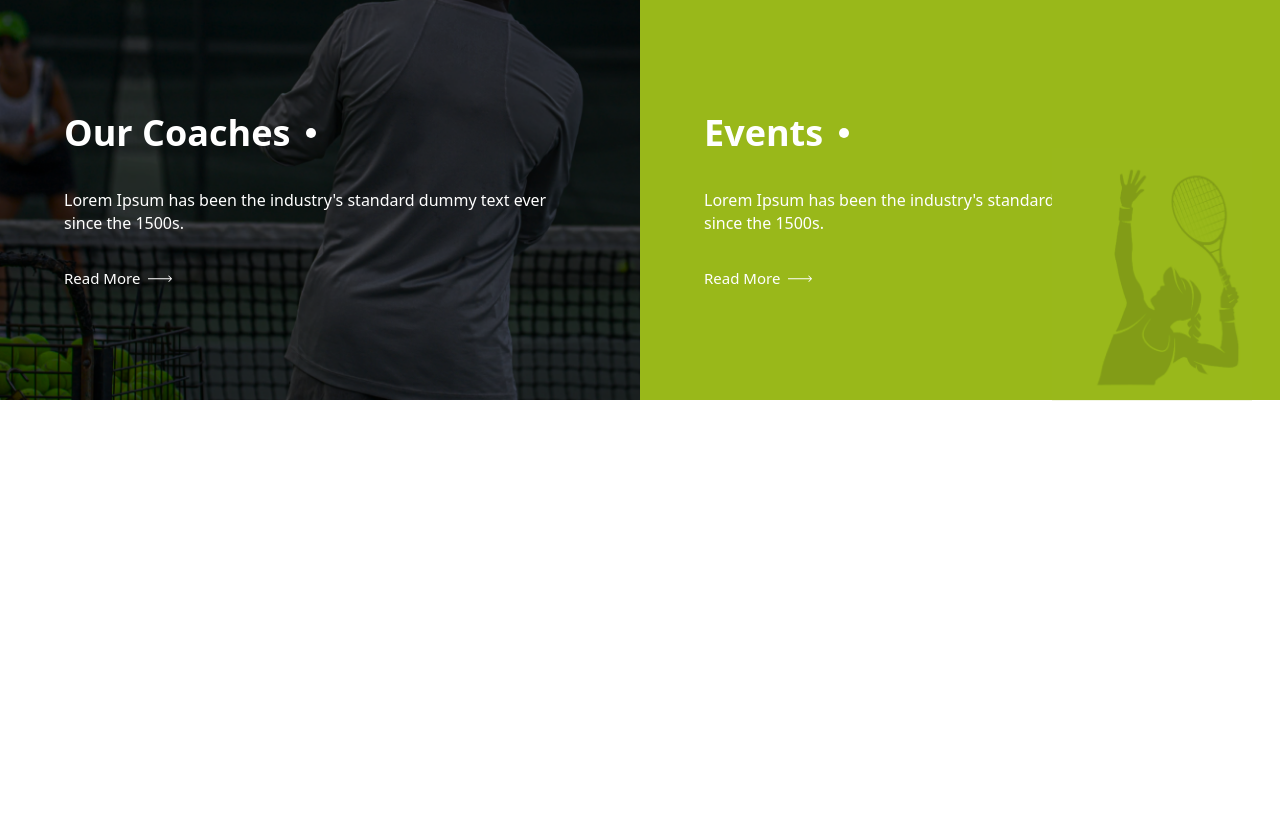
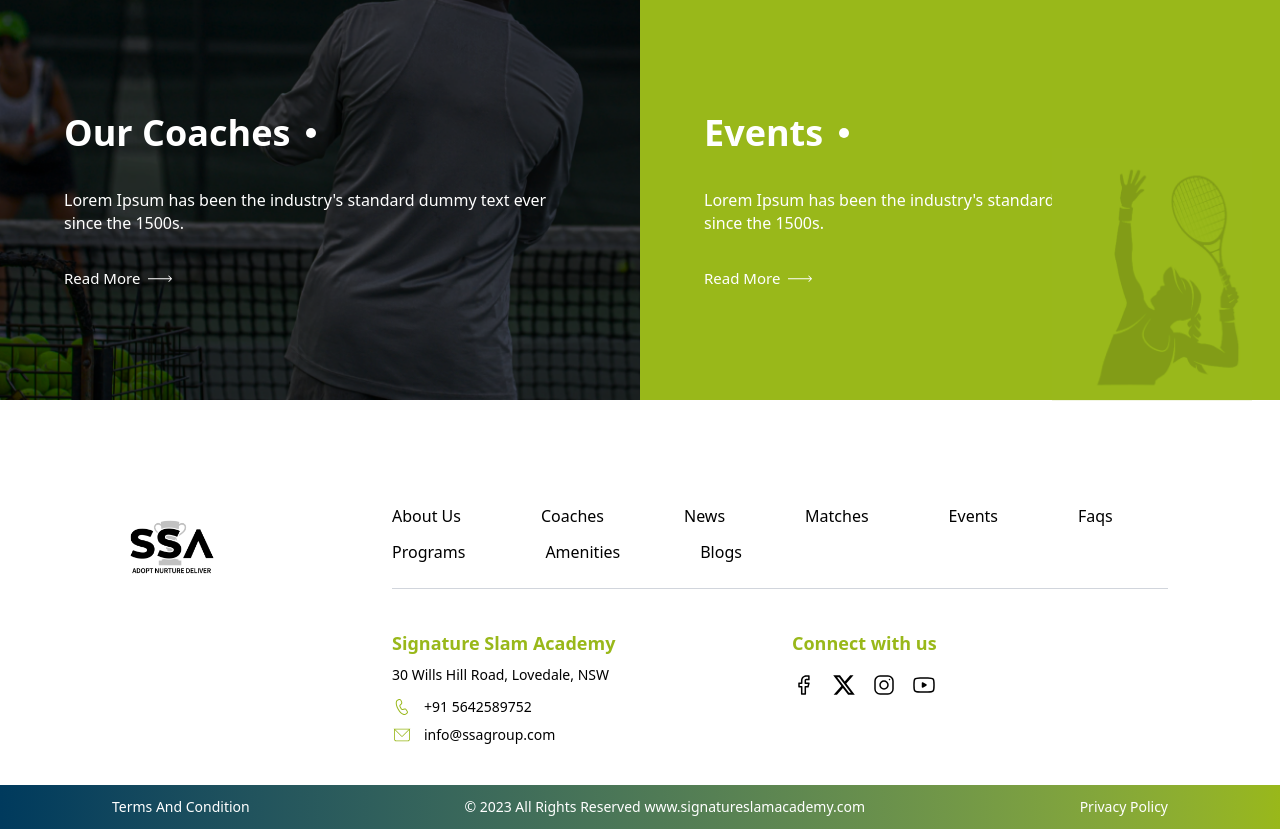
Before and after one commit to ay690/kweb-assignment, a Next.js app: page / in a window 1280 px wide. Shown: the part 6236-7065 px from the top of the page. Before the commit the page ends 6700 px from the top, so only its background shows below. Built offline with nearby package versions, Linux system fonts and the light colour scheme.

Commit message:
UI: Footer

```diff
--- a/src/app/page.tsx
+++ b/src/app/page.tsx
@@ -8,6 +8,7 @@ import Carousal from "@/components/ui/Carousal";
 import LocationSection from "@/components/ui/LocationSection";
 import Professionals from "@/components/ui/Profesionals";
 import EventsCoaches from "@/components/ui/EventsCoaches";
+import Footer from "@/components/common/Footer";
 
 export default function Home() {
   return (
@@ -21,6 +22,7 @@ export default function Home() {
       <LocationSection />
       <Professionals />
       <EventsCoaches />
+      <Footer />
     </main>
   );
 }
--- /dev/null
+++ b/src/components/common/Footer.tsx
@@ -0,0 +1,130 @@
+"use client";
+
+import React from "react";
+import Image from "next/image";
+import Link from "next/link";
+
+const Footer: React.FC = () => {
+  return (
+    <footer className="bg-white pt-10 overflow-hidden">
+
+      <div className="max-w-7xl mx-auto">
+        <div className="flex flex-col md:flex-row justify-between items-start px-4 md:px-[112px] gap-40">
+          {/* Logo */}
+          <div className="mb-6 md:mb-0">
+            <Image
+              src="/images/img_ssalogo_1.png"
+              alt="SSA Logo"
+              width={120}
+              height={100}
+            />
+          </div>
+
+          {/* Nav Links */}
+          <div className="flex-1">
+            <div className="flex flex-wrap gap-x-20 gap-y-3 text-[16px] font-normal text-black capitalize border-b border-gray-300 pb-6">
+              <Link href="/about">about us</Link>
+              <Link href="/coaches">coaches</Link>
+              <Link href="/news">news</Link>
+              <Link href="/matches">matches</Link>
+              <Link href="/events">events</Link>
+              <Link href="/faqs">faqs</Link>
+              <Link href="/programs">programs</Link>
+              <Link href="/amenities">amenities</Link>
+              <Link href="/blogs">blogs</Link>
+            </div>
+
+
+            <div className="grid grid-cols-1 md:grid-cols-2 gap-6 mt-10">
+
+              <div>
+                <h3 className="text-lg font-semibold text-[#99b81a] mb-2">
+                  Signature Slam Academy
+                </h3>
+                <p className="text-sm text-black mb-3">
+                  30 Wills Hill Road, Lovedale, NSW
+                </p>
+                <div className="flex items-center text-sm text-black mb-2">
+                  <Image
+                    src="/images/img_fluentcall20regular.svg"
+                    alt="Phone"
+                    width={20}
+                    height={20}
+                  />
+                  <span className="ml-3">+91 5642589752</span>
+                </div>
+                <div className="flex items-center text-sm text-black">
+                  <Image
+                    src="/images/img_iconamoonemailthin.svg"
+                    alt="Email"
+                    width={20}
+                    height={20}
+                  />
+                  <span className="ml-3">info@ssagroup.com</span>
+                </div>
+              </div>
+
+              <div>
+                <h3 className="text-lg font-semibold text-[#99b81a] mb-4">
+                  Connect with us
+                </h3>
+                <div className="flex space-x-4 mb-4">
+                  <Link href="https://facebook.com" aria-label="Facebook">
+                    <Image
+                      src="/images/img_basilfacebookoutline.svg"
+                      alt="Facebook"
+                      width={24}
+                      height={24}
+                    />
+                  </Link>
+                  <Link href="https://twitter.com" aria-label="Twitter">
+                    <Image
+                      src="/images/img_ritwitterxfill.svg"
+                      alt="Twitter"
+                      width={24}
+                      height={24}
+                    />
+                  </Link>
+                  <Link href="https://instagram.com" aria-label="Instagram">
+                    <Image
+                      src="/images/img_iconoirinstagram.svg"
+                      alt="Instagram"
+                      width={24}
+                      height={24}
+                    />
+                  </Link>
+                  <Link href="https://youtube.com" aria-label="YouTube">
+                    <Image
+                      src="/images/img_iconoiryoutube.svg"
+                      alt="YouTube"
+                      width={24}
+                      height={24}
+                    />
+                  </Link>
+                </div>
+              </div>
+            </div>
+          </div>
+        </div>
+      </div>
+
+      {/* Bottom Bar */}
+      <div className="bg-gradient-to-r from-[#003a5d] to-[#99b81a] py-3 mt-10">
+        <div className="px-4 md:px-[112px] flex flex-col md:flex-row justify-between items-center text-white text-xs md:text-sm">
+          <Link href="/terms" className="capitalize mb-2 md:mb-0">
+            terms and condition
+          </Link>
+          <p className="text-center mb-2 md:mb-0">
+            © 2023 All Rights Reserved{" "}
+            <span className="lowercase">www.signatureslamacademy.com</span>
+          </p>
+          <Link href="/privacy" className="capitalize">
+            privacy policy
+          </Link>
+        </div>
+      </div>
+    </footer>
+  );
+};
+
+export default Footer;
```
